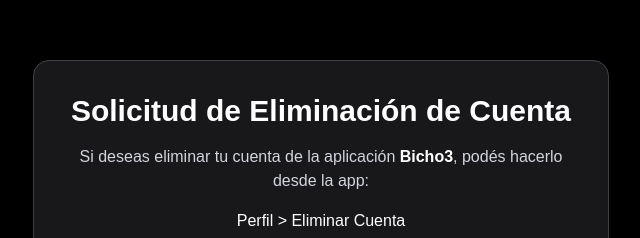
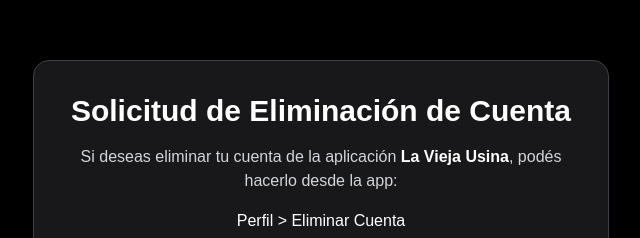
Before and after one commit to Agustin-Monti/gymapp, a Next.js app: page /eliminar-cuenta in a window 1280 px wide. Shown: the part 175-413 px from the top of the page, without its empty margins (319-959 px from the left). Built offline with nearby package versions, Linux system fonts and the light colour scheme.

Commit message:
Update page.tsx

```diff
--- a/src/app/eliminar-cuenta/page.tsx
+++ b/src/app/eliminar-cuenta/page.tsx
@@ -7,7 +7,7 @@
         </h1>
 
         <p className="mb-4 text-gray-300 text-center">
-          Si deseas eliminar tu cuenta de la aplicación <span className="font-semibold text-white">Bicho3</span>, podés hacerlo desde la app:
+          Si deseas eliminar tu cuenta de la aplicación <span className="font-semibold text-white">La Vieja Usina</span>, podés hacerlo desde la app:
         </p>
 
         <div className="mb-4 text-center text-white font-medium">
```
